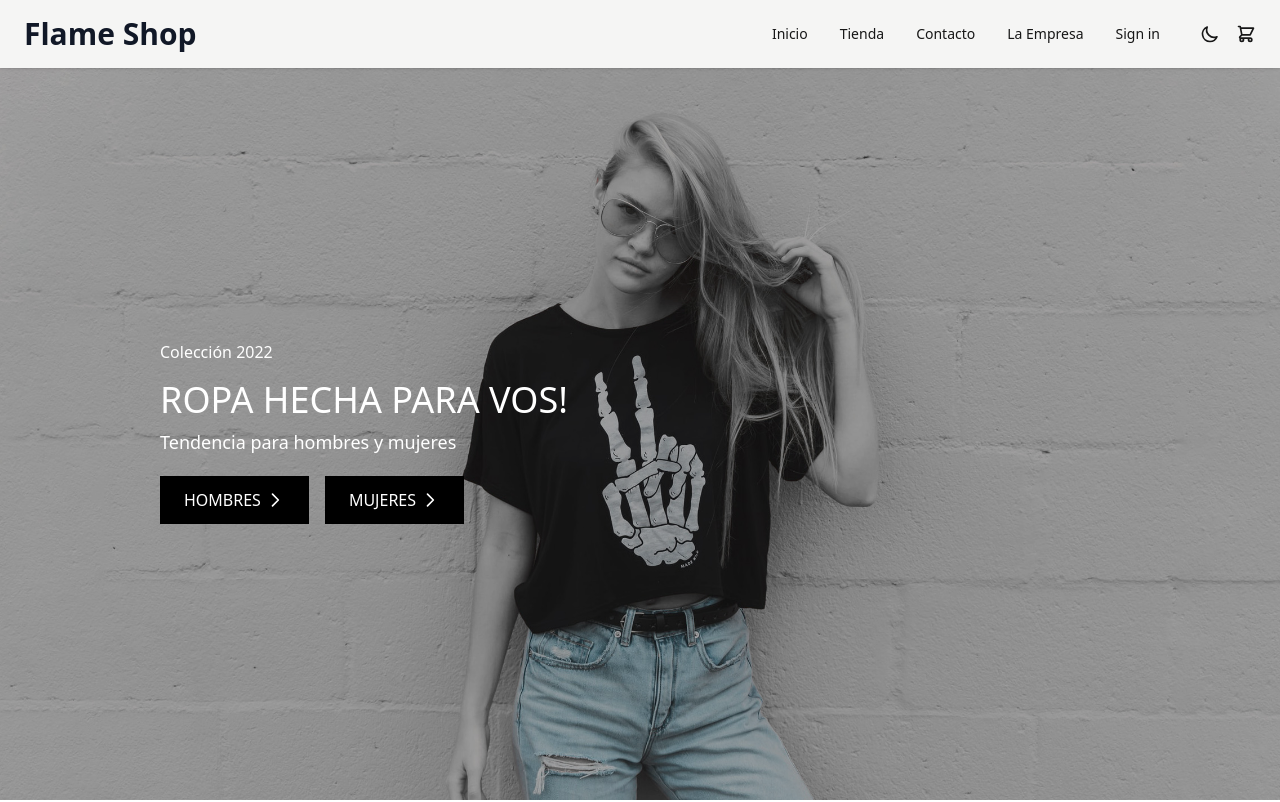
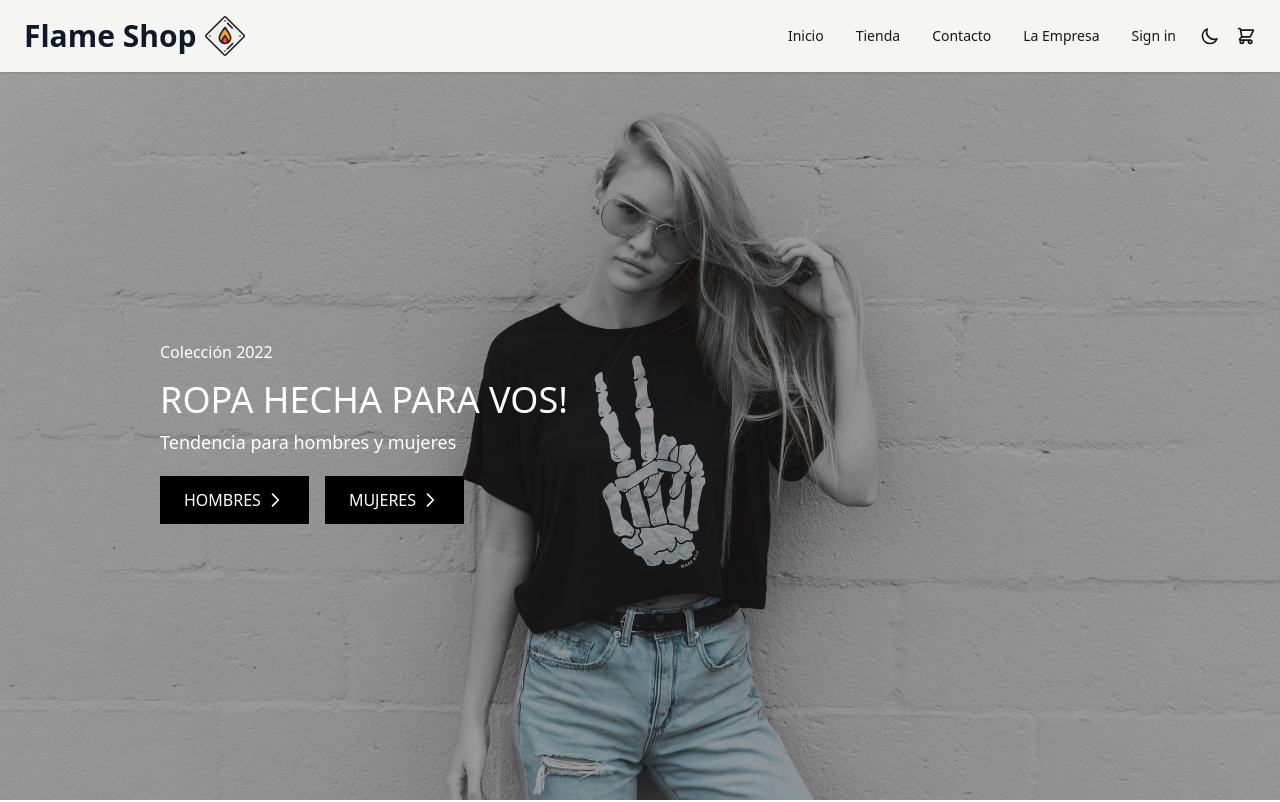
Before and after one commit to frederick-gomez/ecommerce, a Next.js app: page / in a window 1280 px wide. Shown: the top 802 px of the page. Built offline with nearby package versions, Linux system fonts and the light colour scheme; no server answers; the database is empty; a web font is replaced by a local one.

Commit message:
Brand updated

```diff
--- a/src/components/Footer.tsx
+++ b/src/components/Footer.tsx
@@ -1,3 +1,4 @@
+import BrandSVG from './icons/BrandSVG';
 import LocationSVG from './icons/LocationSVG';
 import MailSVG from './icons/MailSVG';
 import PhoneSVG from './icons/PhoneSVG';
@@ -8,7 +9,10 @@ const Footer = () => {
 			<div className='bg-stone-100 p-10 dark:bg-black'>
 				<div className='mx-auto md:flex md:max-w-[70%] md:justify-center'>
 					<div className='max-w-sm pb-4 md:py-0 md:px-6'>
-						<h2 className='mb-2 text-lg font-semibold'>Flame Shop</h2>
+						<div className='mb-2 flex items-center'>
+							<h2 className='whitespace-nowrap text-lg font-semibold'>Flame Shop</h2>
+							<BrandSVG className='ml-2 w-10' />
+						</div>
 						<p className='min-w-[200px] text-sm'>
 							Lorem ipsum dolor sit amet consectetur adipisicing elit. Nemo voluptas cupiditate sint
 							Lorem ipsum dolor sit amet consectetur adipisicing elit. Et mollitia error commodi id?
--- a/src/components/Nav/Menu.tsx
+++ b/src/components/Nav/Menu.tsx
@@ -14,7 +14,7 @@ const linkClasses = 'text-center my-1 text-sm font-medium md:mx-4 md:my-0 hover-
 const Menu = ({ isOpen, closeMenu }: Props) => {
 	return (
 		<div className={`mt-3 items-center md:mt-0 md:flex ${isOpen ? '' : 'hidden'}`}>
-			<div className='flex flex-col md:mx-6 md:flex-row'>
+			<div className='flex flex-col md:mx-2 md:flex-row'>
 				<Link href='/'>
 					<a onClick={closeMenu} className={linkClasses}>
 						Inicio
--- a/src/components/Nav/Nav.tsx
+++ b/src/components/Nav/Nav.tsx
@@ -1,5 +1,6 @@
 import Link from 'next/link';
 import React, { useState } from 'react';
+import BrandSVG from '../icons/BrandSVG';
 import Menu from './Menu';
 
 const Nav = () => {
@@ -17,7 +18,10 @@ const Nav = () => {
 								className='hover-link transform text-2xl font-bold text-gray-900 dark:text-gray-200 lg:text-3xl'
 								href='#'
 							>
-								Flame Shop
+								<div className='flex items-center'>
+									<h1 className='whitespace-nowrap'>Flame Shop</h1>
+									<BrandSVG className='ml-2 w-10' />
+								</div>
 							</a>
 						</Link>
 					</div>
--- /dev/null
+++ b/src/components/icons/BrandSVG.tsx
@@ -0,0 +1,66 @@
+type Props = {
+	className?: string;
+};
+
+const BrandSVG = ({ className }: Props) => {
+	return (
+		<svg
+			id='brand'
+			className={`${className}`}
+			xmlns='http://www.w3.org/2000/svg'
+			viewBox='0 0 512 512'
+		>
+			<path
+				id='bg'
+				d='M243.9,496.7L15.3,268.1c-6.68-6.68-6.68-17.52,0-24.2L243.9,15.3c6.68-6.68,17.52-6.68,24.2,0l228.6,228.6c6.68,6.68,6.68,17.52,0,24.2l-228.6,228.6c-6.68,6.68-17.52,6.68-24.2,0Z'
+				fill='#efefef'
+			/>
+			<path
+				id='flame-1'
+				d='M328.79,278.6c0,40.2-32.59,72.79-72.79,72.79s-72.79-32.59-72.79-72.79,72.79-130.34,72.79-130.34c0,0,72.79,90.13,72.79,130.34Z'
+				fill='#fba026'
+			/>
+			<path
+				id='flame-2'
+				d='M291.88,315.51c0,19.81-16.06,35.88-35.88,35.88s-35.88-16.06-35.88-35.88,35.88-64.24,35.88-64.24c0,0,35.88,44.43,35.88,64.24Z'
+				fill='#eb4e49'
+			/>
+			<g id='stroke'>
+				<path
+					d='M503.99,236.62L275.38,8.02c-10.69-10.69-28.07-10.69-38.76,0L8.02,236.62c-10.69,10.69-10.69,28.07,0,38.76l228.6,228.6c5.34,5.34,12.36,8.02,19.38,8.02s14.04-2.67,19.38-8.02l228.6-228.6c10.69-10.69,10.69-28.08,0-38.76Zm-14.56,24.2l-228.6,228.6c-2.66,2.66-6.98,2.66-9.63,0L22.58,260.82c-2.66-2.66-2.66-6.98,0-9.63L251.18,22.58c1.33-1.33,3.07-1.99,4.82-1.99s3.49,.66,4.82,1.99l228.6,228.6c2.66,2.66,2.66,6.98,0,9.63Z'
+					fill='#231f20'
+				/>
+				<path
+					d='M346.34,345.65l-69.06,69.06c-4.02,4.02-4.02,10.54,0,14.56,2.01,2.01,4.65,3.02,7.28,3.02s5.27-1.01,7.28-3.02l69.06-69.06c4.02-4.02,4.02-10.54,0-14.56-4.02-4.02-10.54-4.02-14.56,0Z'
+					fill='#231f20'
+				/>
+				<path
+					d='M341.36,161.37c2.01,2.01,4.65,3.02,7.28,3.02s5.27-1.01,7.28-3.02c4.02-4.02,4.02-10.54,0-14.56l-59.11-59.11c-4.02-4.02-10.54-4.02-14.56,0-4.02,4.02-4.02,10.54,0,14.56l59.11,59.11Z'
+					fill='#231f20'
+				/>
+				<path
+					d='M256,74.34c5.69,0,10.3-4.61,10.3-10.3v-1.03c0-5.69-4.61-10.3-10.3-10.3s-10.3,4.61-10.3,10.3v1.03c0,5.69,4.61,10.3,10.3,10.3Z'
+					fill='#231f20'
+				/>
+				<path
+					d='M256,437.66c-5.69,0-10.3,4.61-10.3,10.3v1.03c0,5.69,4.61,10.3,10.3,10.3s10.3-4.61,10.3-10.3v-1.03c0-5.69-4.61-10.3-10.3-10.3Z'
+					fill='#231f20'
+				/>
+				<path
+					d='M448.99,245.7h-1.03c-5.69,0-10.3,4.61-10.3,10.3s4.61,10.3,10.3,10.3h1.03c5.69,0,10.3-4.61,10.3-10.3s-4.61-10.3-10.3-10.3Z'
+					fill='#231f20'
+				/>
+				<path
+					d='M64.04,245.7h-1.03c-5.69,0-10.3,4.61-10.3,10.3s4.61,10.3,10.3,10.3h1.03c5.69,0,10.3-4.61,10.3-10.3s-4.61-10.3-10.3-10.3Z'
+					fill='#231f20'
+				/>
+				<path
+					d='M339.09,278.6c0-42.61-67.39-127.29-75.08-136.81-1.95-2.42-4.9-3.83-8.01-3.83s-6.06,1.41-8.01,3.83c-7.68,9.52-75.08,94.2-75.08,136.81,0,45.82,37.27,83.09,83.09,83.09s83.09-37.27,83.09-83.09Zm-145.58,0c0-26.47,39.71-83.87,62.49-113.65,22.78,29.78,62.49,87.18,62.49,113.65,0,16.36-6.33,31.27-16.66,42.42,.22-1.81,.34-3.64,.34-5.51,0-22.32-31.79-62.82-38.16-70.71-1.95-2.42-4.9-3.83-8.01-3.83s-6.06,1.41-8.01,3.83c-6.37,7.89-38.16,48.39-38.16,70.71,0,1.86,.12,3.7,.34,5.51-10.33-11.15-16.66-26.06-16.66-42.42Zm36.92,36.91c0-9.11,13.15-30.42,25.58-47.34,12.42,16.92,25.58,38.23,25.58,47.34,0,14.1-11.47,25.58-25.58,25.58s-25.58-11.47-25.58-25.58Z'
+					fill='#231f20'
+				/>
+			</g>
+		</svg>
+	);
+};
+
+export default BrandSVG;
```
